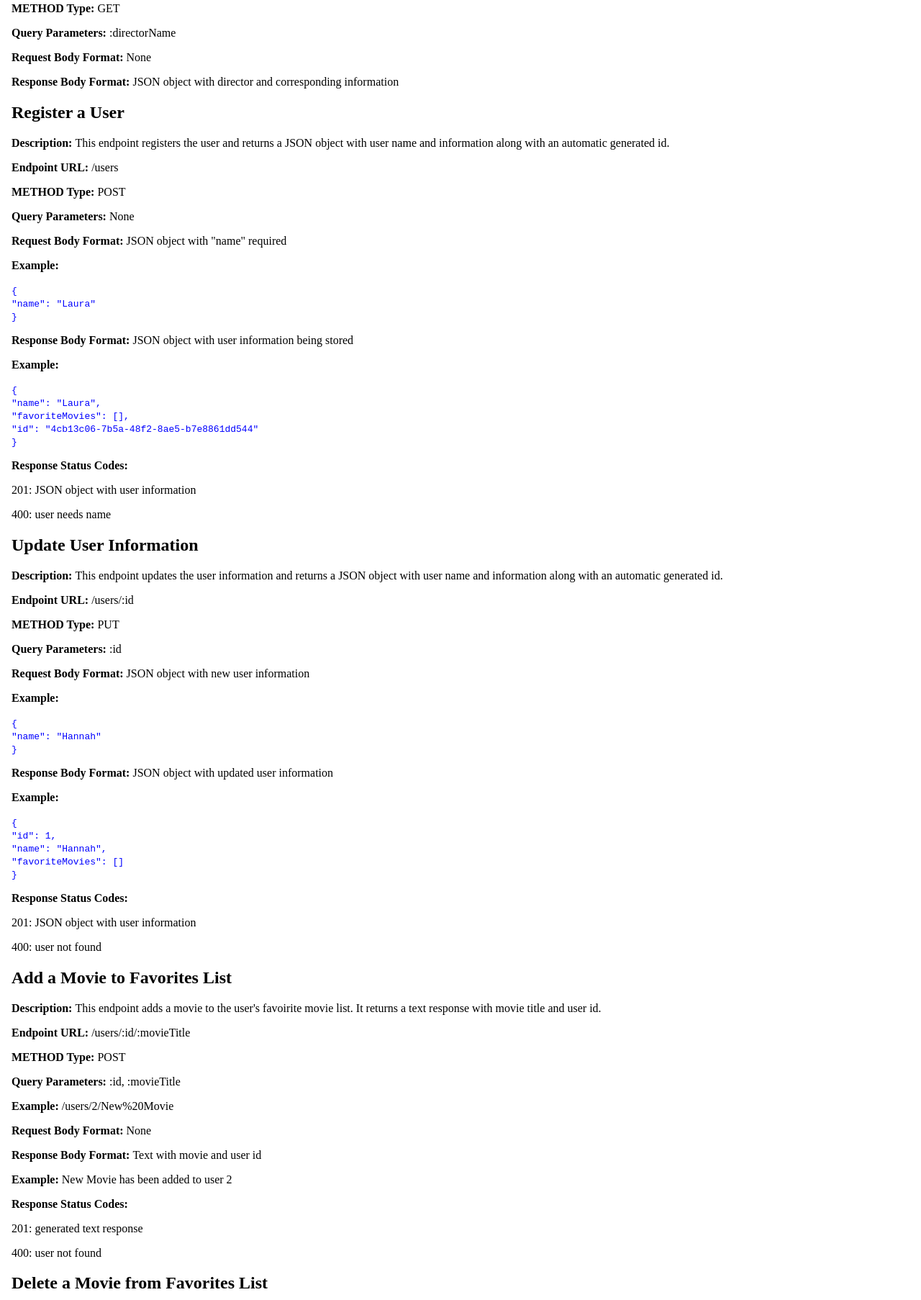
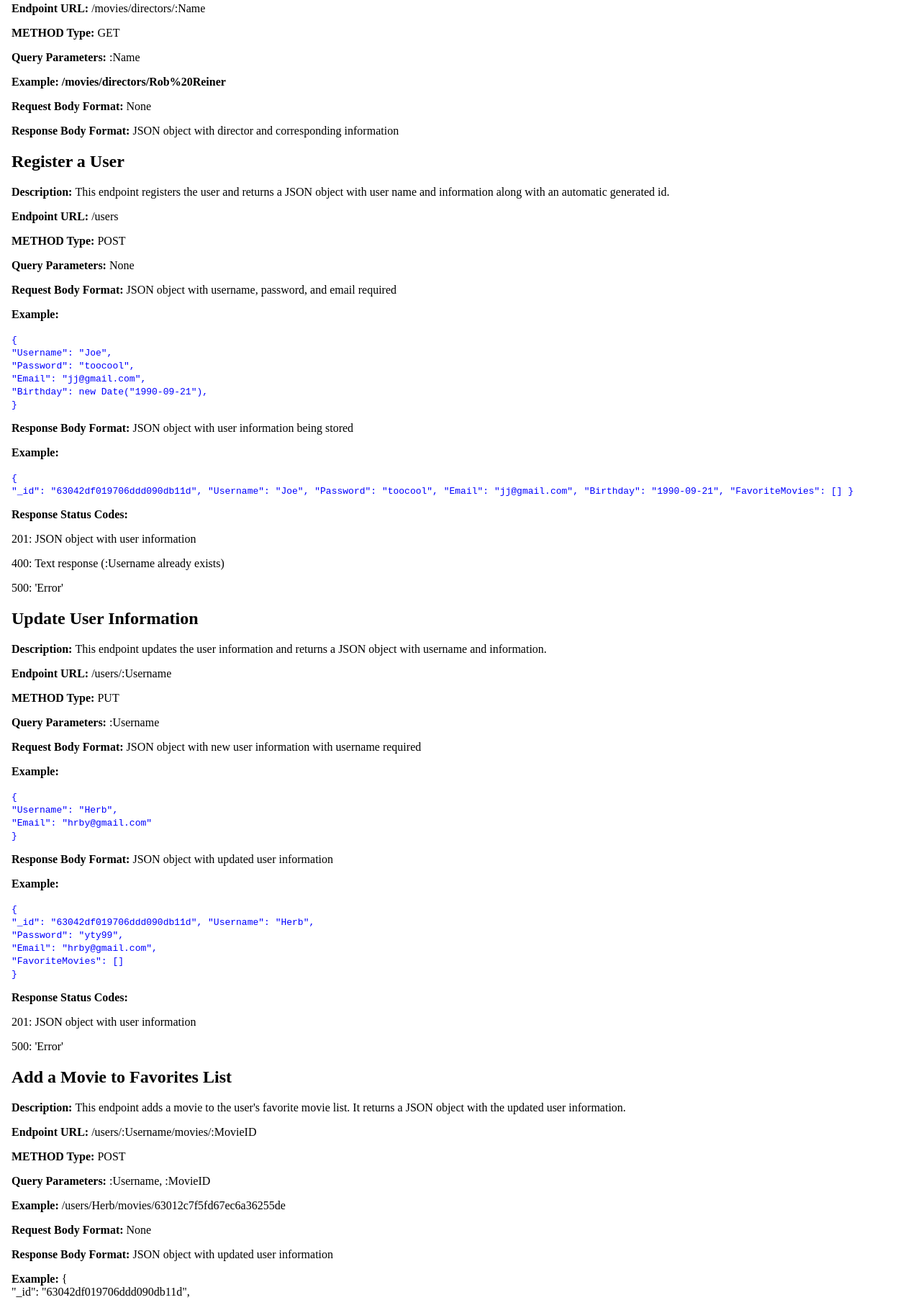
Before and after one commit to ctjm7/movie-api, a website: page public/documentation.html in a window 1280 px wide. Shown: the part 994-2800 px from the top of the page at 72% size. Drawn offline with Linux system fonts and the light colour scheme.

Commit message:
updated documentation with new endpoints

```diff
--- a/public/documentation.html
+++ b/public/documentation.html
@@ -24,9 +24,9 @@
     <div class="movie_data">
       <h2>Retrieve Movie Data</h2>
         <p><strong>Description: </strong>This endpoint retrieves a movie with corresponding data including description, director, genre, and image as a JSON object.</p>
-        <p><strong>Endpoint URL: </strong>/movies/:movieTitle</p>
+        <p><strong>Endpoint URL: </strong>/movies/:Title</p>
         <p><strong>METHOD Type: </strong>GET</p>
-        <p><strong>Query Parameters: </strong>:movieTitle</p>
+        <p><strong>Query Parameters: </strong>:Title</p>
         <p><strong>Request Body Format: </strong>None</p>
         <p><strong>Response Body Format: </strong>JSON object with movie and corresponding information</p>
     </div>
@@ -34,9 +34,10 @@
     <div class="movie_genre">
       <h2>Retrieve a Genre</h2>
         <p><strong>Description: </strong>This endpoint retrieves a genre with description as a JSON object.</p>
-        <p><strong>Endpoint URL: </strong>/movies/genre/:genreName</p>
+        <p><strong>Endpoint URL: </strong>/movies/genre/:Name</p>
         <p><strong>METHOD Type: </strong>GET</p>
-        <p><strong>Query Parameters: </strong>:genreName</p>
+        <p><strong>Query Parameters: </strong>:Name</p>
+        <p><strong>Example: /movies/genre/Comedy</strong></p>
         <p><strong>Request Body Format: </strong>None</p>
         <p><strong>Response Body Format: </strong>JSON object with genre and corresponding information</p>
     </div>
@@ -44,9 +45,10 @@
     <div class="movie_director">
       <h2>Retrieve a Director</h2>
         <p><strong>Description: </strong>This endpoint retrieves a director and biography as a JSON object.</p>
-        <p><strong>Endpoint URL: </strong>/movies/directors/:directorName</p>
+        <p><strong>Endpoint URL: </strong>/movies/directors/:Name</p>
         <p><strong>METHOD Type: </strong>GET</p>
-        <p><strong>Query Parameters: </strong>:directorName</p>
+        <p><strong>Query Parameters: </strong>:Name</p>
+        <p><strong>Example: /movies/directors/Rob%20Reiner</strong></p>
         <p><strong>Request Body Format: </strong>None</p>
         <p><strong>Response Body Format: </strong>JSON object with director and corresponding information</p>
     </div>
@@ -57,97 +59,124 @@
         <p><strong>Endpoint URL: </strong>/users</p>
         <p><strong>METHOD Type: </strong>POST</p>
         <p><strong>Query Parameters: </strong>None</p>
-        <p><strong>Request Body Format: </strong>JSON object with "name" required</p>
+        <p><strong>Request Body Format: </strong>JSON object with username, password, and email required</p>
         <p><strong>Example: </strong></p>
           <code class="code">
             {<br>
-              "name": "Laura"<br>
+              "Username": "Joe",<br>
+              "Password": "toocool",<br>
+              "Email": "jj@gmail.com",<br>
+              "Birthday": new Date("1990-09-21"),<br>
             }
           </code>
         <p><strong>Response Body Format: </strong>JSON object with user information being stored</p>
         <p><strong>Example: </strong></p>
           <code class="code">
             {<br>
-              "name": "Laura",<br>
-              "favoriteMovies": [],<br>
-              "id": "4cb13c06-7b5a-48f2-8ae5-b7e8861dd544"<br>
+              "_id": "63042df019706ddd090db11d",
+              "Username": "Joe",
+              "Password": "toocool",
+              "Email": "jj@gmail.com",
+              "Birthday": "1990-09-21",
+              "FavoriteMovies": []
             }
           </code>
         <p><strong>Response Status Codes: </strong></p>
         <p>201: JSON object with user information</p>
-        <p>400: user needs name</p>
+        <p>400: Text response (:Username already exists)</p>
+        <p>500: 'Error'</p>
     </div>
 
     <div class="update_user">
       <h2>Update User Information</h2>
-        <p><strong>Description: </strong>This endpoint updates the user information and returns a JSON object with user name and information along with an automatic generated id.</p>
-        <p><strong>Endpoint URL: </strong>/users/:id</p>
+        <p><strong>Description: </strong>This endpoint updates the user information and returns a JSON object with username and information.</p>
+        <p><strong>Endpoint URL: </strong>/users/:Username</p>
         <p><strong>METHOD Type: </strong>PUT</p>
-        <p><strong>Query Parameters: </strong>:id</p>
-        <p><strong>Request Body Format: </strong>JSON object with new user information</p>
+        <p><strong>Query Parameters: </strong>:Username</p>
+        <p><strong>Request Body Format: </strong>JSON object with new user information with username required</p>
         <p><strong>Example: </strong></p>
           <code class="code">
             {<br>
-              "name": "Hannah"<br>
+              "Username": "Herb",<br>
+              "Email": "hrby@gmail.com"<br>
             }
           </code>
         <p><strong>Response Body Format: </strong>JSON object with updated user information</p>
         <p><strong>Example: </strong></p>
           <code class="code">
             {<br>
-              "id": 1,<br>
-              "name": "Hannah",<br>
-              "favoriteMovies": []<br>
+              "_id": "63042df019706ddd090db11d",
+              "Username": "Herb",<br>
+              "Password": "yty99",<br>
+              "Email": "hrby@gmail.com",<br>
+              "FavoriteMovies": []<br>
             }
           </code>
         <p><strong>Response Status Codes: </strong></p>
         <p>201: JSON object with user information</p>
-        <p>400: user not found</p>
+        <p>500: 'Error'</p>
     </div>
 
     <div class="add_favorite_movie">
       <h2>Add a Movie to Favorites List</h2>
-        <p><strong>Description: </strong>This endpoint adds a movie to the user's favoirite movie list. It returns a text response with movie title and user id.</p>
-        <p><strong>Endpoint URL: </strong>/users/:id/:movieTitle</p>
+        <p><strong>Description: </strong>This endpoint adds a movie to the user's favorite movie list. It returns a JSON object with the updated user information.</p>
+        <p><strong>Endpoint URL: </strong>/users/:Username/movies/:MovieID</p>
         <p><strong>METHOD Type: </strong>POST</p>
-        <p><strong>Query Parameters: </strong>:id, :movieTitle</p>
-        <p><strong>Example: </strong>/users/2/New%20Movie</p>
+        <p><strong>Query Parameters: </strong>:Username, :MovieID</p>
+        <p><strong>Example: </strong>/users/Herb/movies/63012c7f5fd67ec6a36255de</p>
         <p><strong>Request Body Format: </strong>None</p>
-        <p><strong>Response Body Format: </strong>Text with movie and user id</p>
-        <p><strong>Example: </strong>New Movie has been added to user 2</p>
+        <p><strong>Response Body Format: </strong>JSON object with updated user information</p>
+        <p><strong>Example: </strong>
+          <code class="code"></code>
+          {<br>
+            "_id": "63042df019706ddd090db11d",<br>
+            "Username": "Herb",<br>
+            "Password": "yty99",<br>
+            "Email": "hrby@gmail.com",<br>
+            "FavoriteMovies": ["63012c7f5fd67ec6a36255de"]<br>
+        }
         <p><strong>Response Status Codes: </strong></p>
-        <p>201: generated text response</p>
-        <p>400: user not found</p>
+        <p>201: JSON with updated user information</p>
+        <p>500: 'Error'</p>
     </div>
 
     <div class="delete_favorite_movie">
       <h2>Delete a Movie from Favorites List</h2>
-        <p><strong>Description: </strong>This endpoint deletes a movie from the user's favoirite movie list. It returns a text response with movie title and user id.</p>
-        <p><strong>Endpoint URL: </strong>/users/:id/:movieTitle</p>
+        <p><strong>Description: </strong>This endpoint deletes a movie from the user's favorite movie list. It returns a JSON object.</p>
+        <p><strong>Endpoint URL: </strong>/users/:Username/movies/:MovieID</p>
         <p><strong>METHOD Type: </strong>DELETE</p>
-        <p><strong>Query Parameters: </strong>:id, :movieTitle</p>
-        <p><strong>Example: </strong>/users/2/New%20Movie</p>
+        <p><strong>Query Parameters: </strong>:Username, :MovieID</p>
+        <p><strong>Example: </strong>/users/Herb/movies/63012c7f5fd67ec6a36255de</p>
         <p><strong>Request Body Format: </strong>None</p>
-        <p><strong>Response Body Format: </strong>Text with movie and user id</p>
-        <p><strong>Example: </strong>New Movie has been removed from user 2</p>
+        <p><strong>Response Body Format: </strong></p>
+        <p><strong>Example: </strong></p>
+        <code class="code"></code>
+          {<br>
+            "_id": "63042df019706ddd090db11d",<br>
+            "Username": "Herb",<br>
+            "Password": "yty99",<br>
+            "Email": "hrby@gmail.com",<br>
+            "FavoriteMovies": []<br>
+        }
         <p><strong>Response Status Codes: </strong></p>
-        <p>201: generated text response</p>
-        <p>400: user not found</p>
+        <p>201: JSON object with updated user information</p>
+        <p>500: 'Error'</p>
     </div>
 
     <div class="delete_user">
       <h2>Delete a User</h2>
         <p><strong>Description: </strong>This endpoint removes a user.</p>
-        <p><strong>Endpoint URL: </strong>/users/:id</p>
+        <p><strong>Endpoint URL: </strong>/users/:Username</p>
         <p><strong>METHOD Type: </strong>DELETE</p>
-        <p><strong>Query Parameters: </strong>:id</p>
-        <p><strong>Example: </strong>/users/2/New%20Movie</p>
+        <p><strong>Query Parameters: </strong>:Username</p>
+        <p><strong>Example: </strong>/users/Herb</p>
         <p><strong>Request Body Format: </strong>None</p>
-        <p><strong>Response Body Format: </strong>Text with user id</p>
-        <p><strong>Example: </strong>user 3 has been deleted</p>
+        <p><strong>Response Body Format: text response</strong></p>
+        <p><strong>Example: </strong>Herb was deleted</p>
         <p><strong>Response Status Codes: </strong></p>
-        <p>201: generated text response</p>
-        <p>400: user not found</p>
+        <p>201: Text response (:Username was deleted)</p>
+        <p>400: Text response (:Username was not found)</p>
+        <p>500: 'Error'</p>
     </div>
 
   </body>
```
